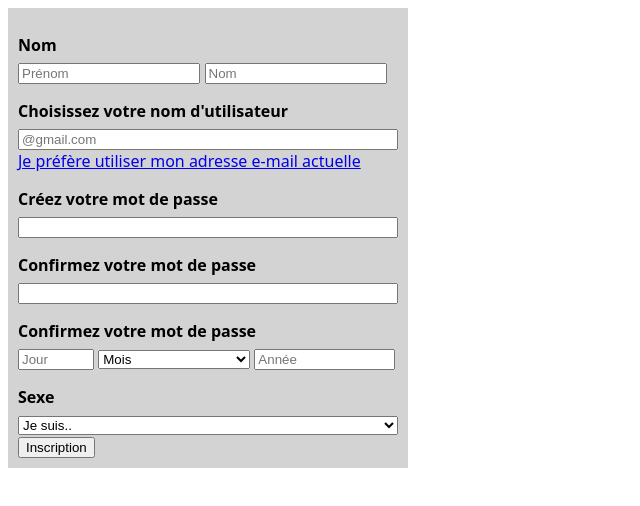
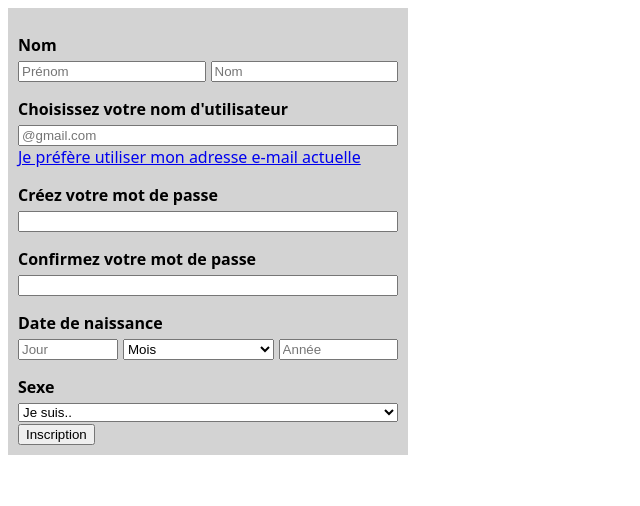
Before and after one commit to bioub/Formation_Web_Basics_STMicroelectronics_2023_06_19, a plain HTML site: page CSS/ex-inscription.html in a window 1280 px wide. Shown: the whole page, without its empty margins (0-640 px from the left). Drawn offline with Linux system fonts and the light colour scheme.

Commit message:
Correction flex

```diff
--- a/CSS/ex-inscription.html
+++ b/CSS/ex-inscription.html
@@ -28,8 +28,14 @@
       background-color: lightgray;
     }
 
+    .form-fields {
+      display: flex;
+      gap: 5px;
+    }
+
     .form-prenom, .form-nom {
-      width: 48%
+      width: 48%;
+      flex: 1;
     }
 
     .form-username, .form-password, .form-sexe {
@@ -37,15 +43,18 @@
     }
 
     .form-jour {
-      width: 20%;
+      flex: 2;
+      width: 100px;
     }
 
     .form-mois {
-      width: 40%;
+      flex: 4;
+      width: 100px;
     }
 
     .form-annee {
-      width: 37%;
+      flex: 3;
+      width: 100px;
     }
   </style>
 </head>
@@ -84,12 +93,13 @@
       </div>
     </div>
     <div class="form-row">
-      <h3>Confirmez votre mot de passe</h3>
+      <h3>Date de naissance</h3>
       <!-- Exercice 2
       Faire de ce .form-fields un conteneur flex
       et que les 3 champs à l'intérieur se répartisse l'espace
       à 2/9e pour le jour 4/9e pour le mois et 3/9e pour l'année (en utilisant flex: )
       Ajouter gap: 5px pour séparer les éléments
+
       -->
       <div class="form-fields">
         <input type="number" placeholder="Jour" name="date_jour" class="form-jour">
```
